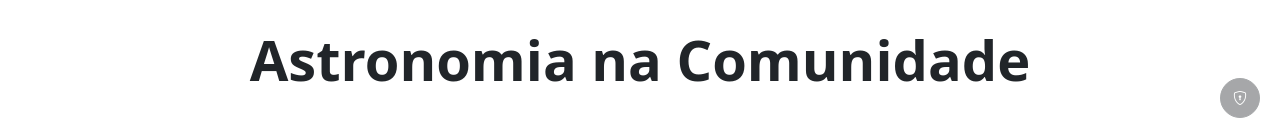
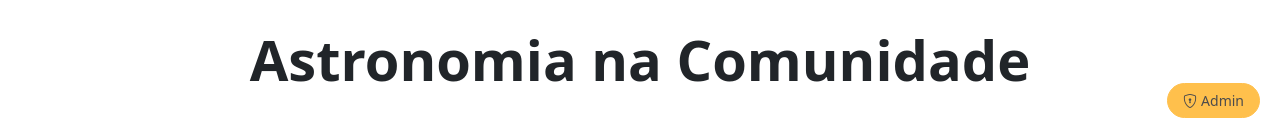
Before and after one commit to karine-comittis/Conexao_astronomia, a plain HTML site: page index.html in a window 1280 px wide. Shown: the part 662-800 px from the top of the page. Drawn offline with nearby package versions, Linux system fonts and the light colour scheme.

```diff
--- a/index.html
+++ b/index.html
@@ -199,12 +199,11 @@
                 </div>
             </section>
 
-            <!-- Leva para o login adm -->
+            <!-- Botão laranja - login adm-->
             <div class="position-fixed" style="bottom: 20px; right: 20px; z-index: 1000;">
-                <a href="login_adm.html" class="admin-btn-icon btn btn-dark btn-sm rounded-circle"
-                    style="opacity: 0.4; transition: all 0.3s ease; width: 40px; height: 40px; display: flex; align-items: center; justify-content: center;"
-                    title="Acesso Administrativo RESTRITO">
-                    <i class="bi bi-shield-lock"></i>
+                <a href="admin_login.html" class="admin-btn-orange btn btn-warning btn-sm rounded-pill"
+                    style="opacity: 0.7; transition: all 0.3s ease; padding: 6px 15px;" title="Acesso Administrativo">
+                    <i class="bi bi-shield-lock me-1"></i>Admin
                 </a>
             </div>
 
--- a/style.css
+++ b/style.css
@@ -291,10 +291,16 @@ footer a:hover {
     }
 }
 
-/* Ícone login adm */
-.admin-btn-icon:hover {
+/* === LOGIN ADMIN === */
+.admin-btn-orange {
+    opacity: 0.7 !important;
+    background-color: #FFA500 !important;
+    border-color: #FFA500 !important;
+    color: #000 !important;
+}
+
+.admin-btn-orange:hover {
     opacity: 1 !important;
-    transform: scale(1.1);
-    background-color: #495057 !important;
-    box-shadow: 0 4px 12px rgba(0, 0, 0, 0.2);
+    transform: scale(1.05);
+    box-shadow: 0 4px 12px rgba(255, 165, 0, 0.3);
 }
```
Also changed, not shown: login_adm.html (+0 -15 lines).
